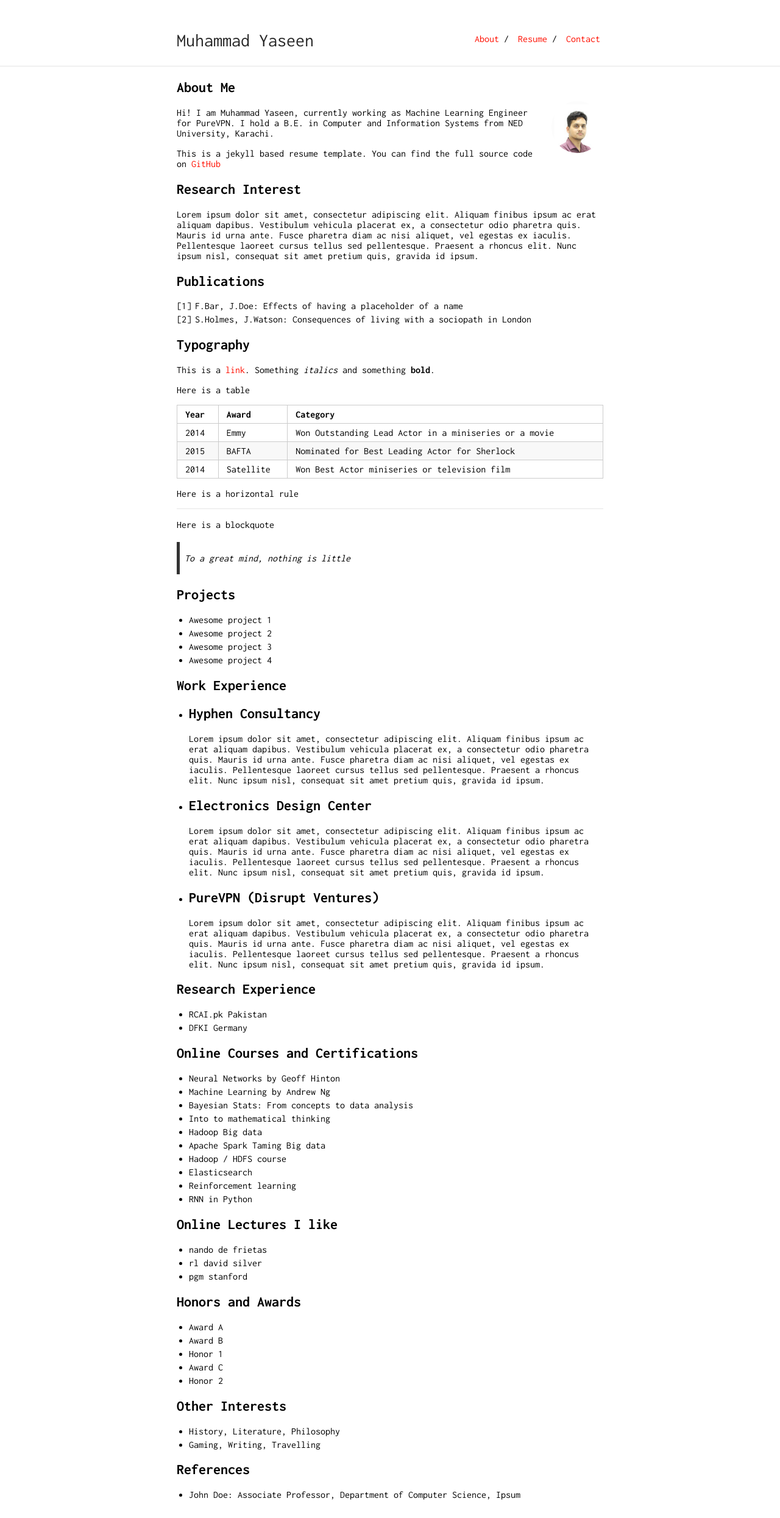
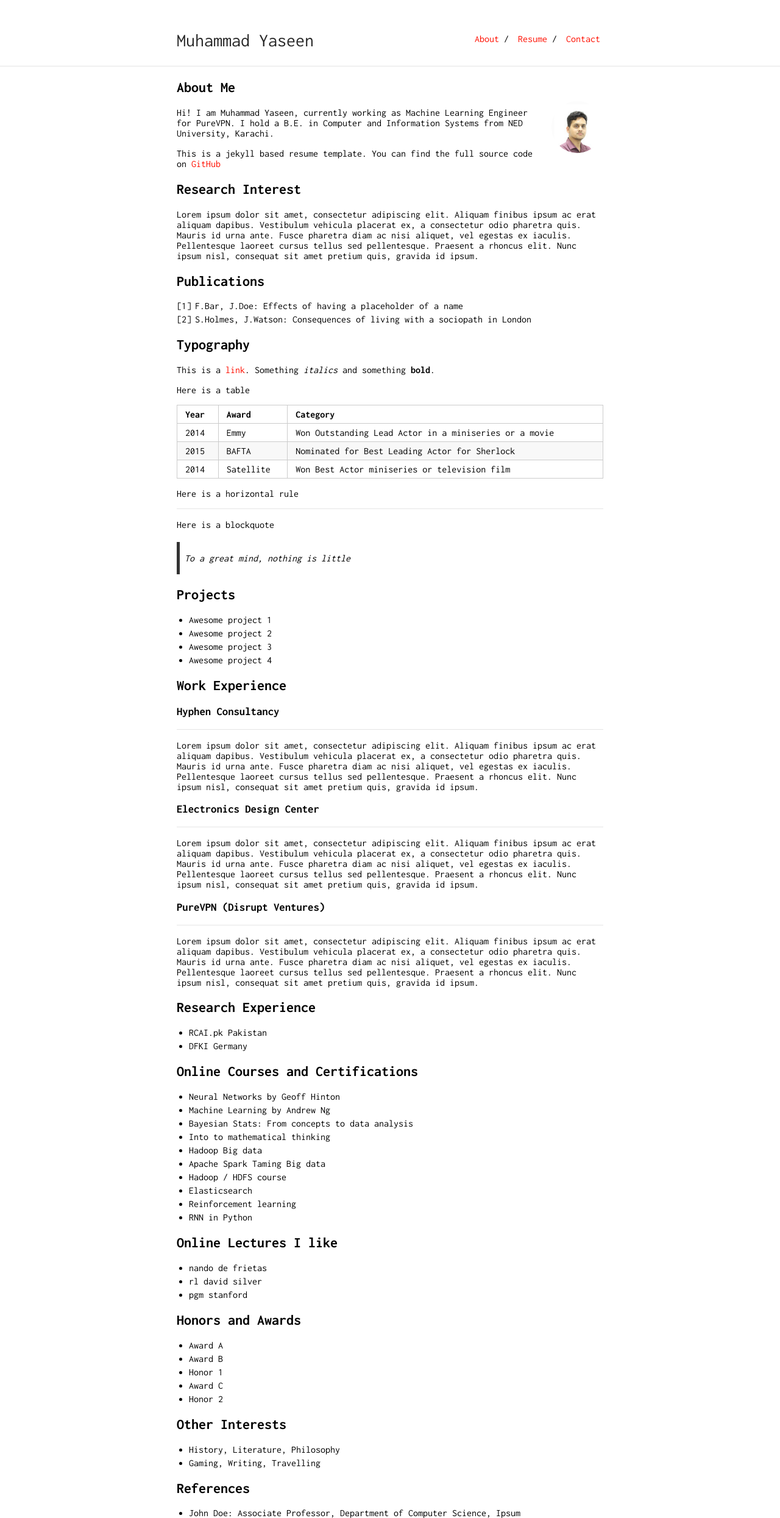
Before and after one commit to muhammadyaseen/muhammadyaseen.github.io, a Jekyll site: the page built from index.md, in a window 1280 px wide. Shown: the whole page at 61% size. Built offline with Jekyll 4.4.1, drawn with Linux system fonts in a browser that asks for light colours; our own code applies the rules of GitHub Pages for plain Markdown files; before the commit the page ends 2460 px from its top, so only the background shows below that.

Commit message:
fixed HR and Headings

```diff
--- a/index.md
+++ b/index.md
@@ -49,17 +49,20 @@ Here is a blockquote
 
 ## Work Experience
 
-* Hyphen Consultancy
+### Hyphen Consultancy
+
 ---
 Lorem ipsum dolor sit amet, consectetur adipiscing elit. Aliquam finibus ipsum ac erat aliquam dapibus. Vestibulum vehicula placerat ex, a consectetur odio pharetra quis. Mauris id urna ante. Fusce pharetra diam ac nisi aliquet, vel egestas ex iaculis.
 Pellentesque laoreet cursus tellus sed pellentesque. Praesent a rhoncus elit. Nunc ipsum nisl, consequat sit amet pretium quis, gravida id ipsum.
 
-* Electronics Design Center
+### Electronics Design Center
+
 ---
 Lorem ipsum dolor sit amet, consectetur adipiscing elit. Aliquam finibus ipsum ac erat aliquam dapibus. Vestibulum vehicula placerat ex, a consectetur odio pharetra quis. Mauris id urna ante. Fusce pharetra diam ac nisi aliquet, vel egestas ex iaculis.
 Pellentesque laoreet cursus tellus sed pellentesque. Praesent a rhoncus elit. Nunc ipsum nisl, consequat sit amet pretium quis, gravida id ipsum.
 
-* PureVPN (Disrupt Ventures)
+### PureVPN (Disrupt Ventures)
+
 ---
 Lorem ipsum dolor sit amet, consectetur adipiscing elit. Aliquam finibus ipsum ac erat aliquam dapibus. Vestibulum vehicula placerat ex, a consectetur odio pharetra quis. Mauris id urna ante. Fusce pharetra diam ac nisi aliquet, vel egestas ex iaculis.
 Pellentesque laoreet cursus tellus sed pellentesque. Praesent a rhoncus elit. Nunc ipsum nisl, consequat sit amet pretium quis, gravida id ipsum.
```
